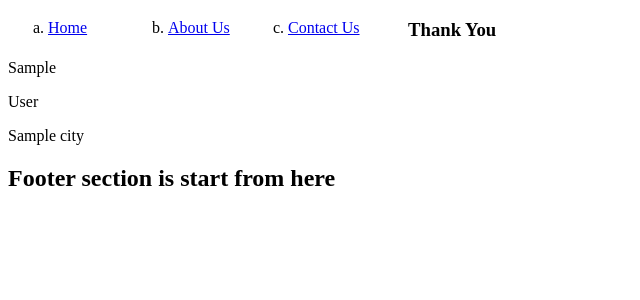
After one commit to balindra-kumar/python, a Django app: template templates/thank-you.html in a window 1280 px wide. The commit adds this page. Shown: the top 300 px of the page, without its empty margins (0-640 px from the left). Run offline with Django 3.2, Linux system fonts and the light colour scheme; the template is opened without the code that fills it: most values are stand-ins (such as "Sample title", 1, 10 or a date in 2020).

Commit message:
24 April 2024

```diff
--- a/A1/urls.py
+++ b/A1/urls.py
@@ -23,4 +23,5 @@ urlpatterns = [
     path('about/', views.about),
     path('contact/', views.contact),
     path('service/<slug:serviceid>', views.serviceDetail),
+    path('thank-you/', views.ThankYou)
 ]
--- a/templates/header.html
+++ b/templates/header.html
@@ -2,7 +2,7 @@
 
    <header>
       <ul>
-          <li class="{% if request.path == '/' %}active{% endif %}"><a href="/">Home</a></li>
+          <li class="{% if request.path == url %}active{% endif %}"><a href="/">Home</a></li>
           <li class="{% if request.path == '/about/' %}active{% endif %}"><a href="/about/">About Us</a></li>
           <li class="{% if request.path == '/contact/' %}active{% endif %}"><a href="/contact/">Contact Us</a></li>
       </ul>
--- /dev/null
+++ b/templates/thank-you.html
@@ -0,0 +1,10 @@
+
+{% extends 'base.html' %}
+    {% block content %}
+        <div>
+            <h3>Thank You</h3>
+            <p>{{firstName}}</p>
+            <p>{{lastName}}</p>
+            <p>{{city}}</p>
+        </div>
+    {% endblock %}
```
Also changed, not shown: A1/views.py (+14 -0 lines).
